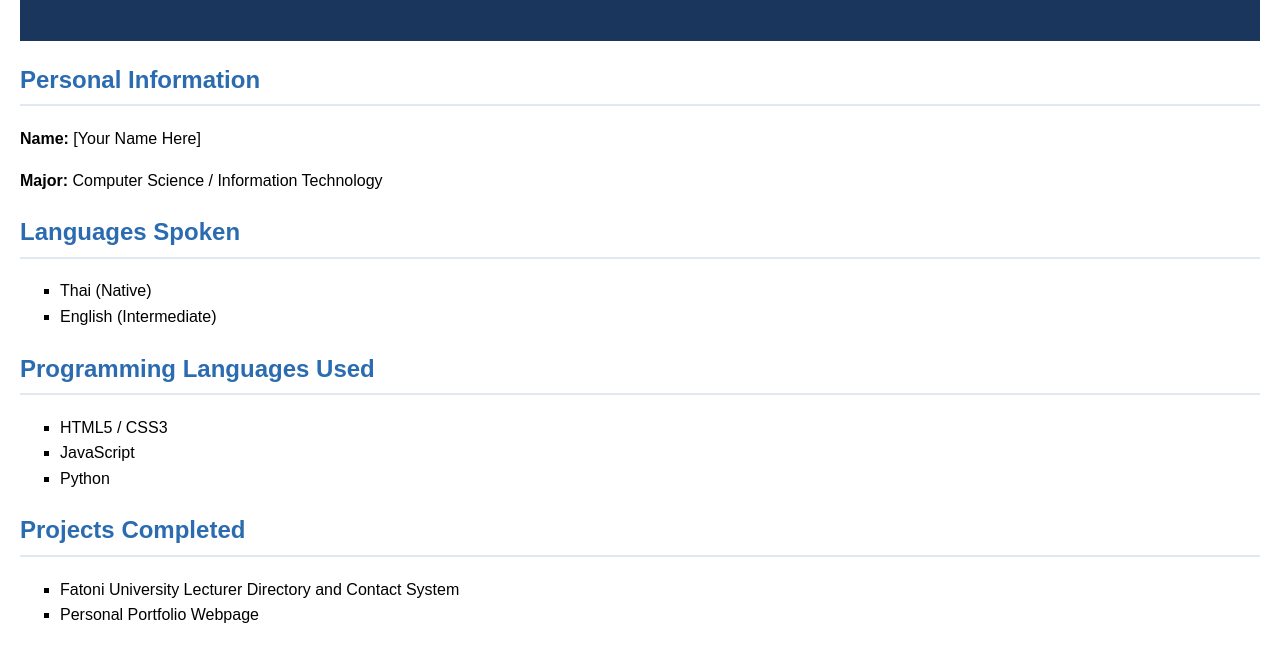
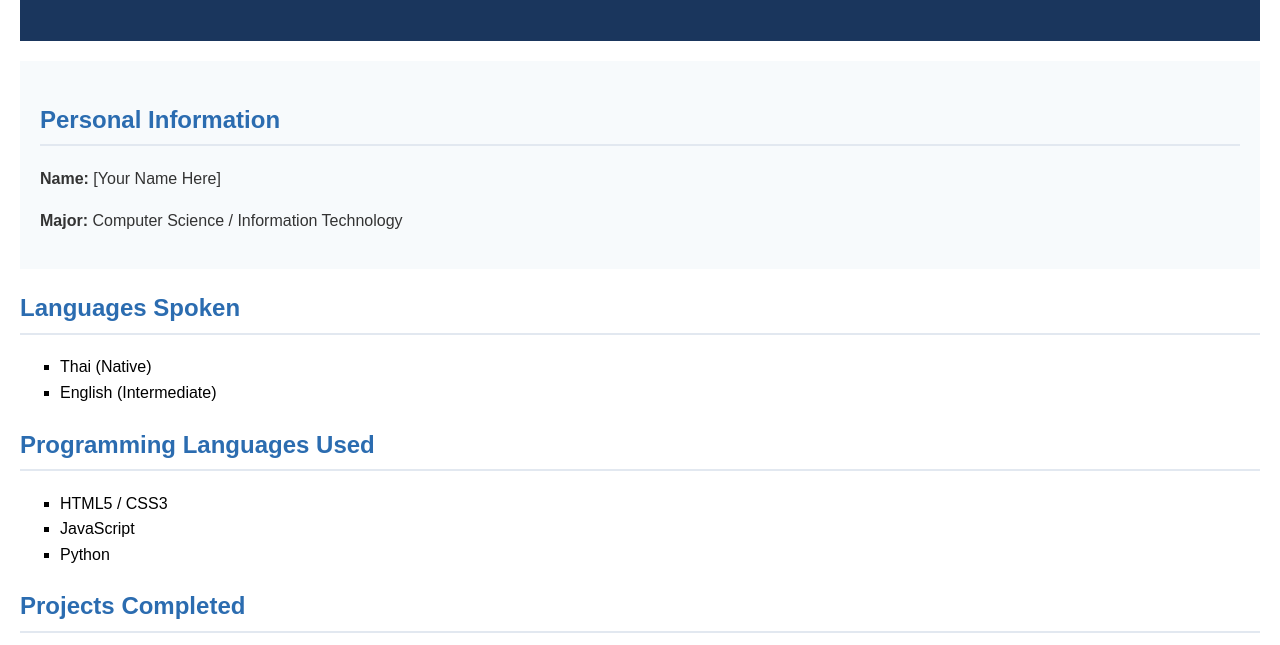
Before and after one commit to hanarritto/hanar.html, a plain HTML site: page index.html in a window 1280 px wide. Shown: the part 125-770 px from the top of the page. Drawn offline with Linux system fonts and the light colour scheme.

Commit message:
Update style.css

```diff
--- a/style.css
+++ b/style.css
@@ -28,3 +28,19 @@ ul {
     color: white;
     font-size: 36px;
 }
+.personal-info {
+    background-color: #f7fafc;
+    padding: 20px;
+    margin-top: 20px;
+}
+
+.section-title {
+    color: #2b6cb0;
+    border-bottom: 2px solid #e2e8f0;
+    padding-bottom: 5px;
+}
+
+.info-text {
+    font-size: 16px;
+    color: #333333;
+}
```
